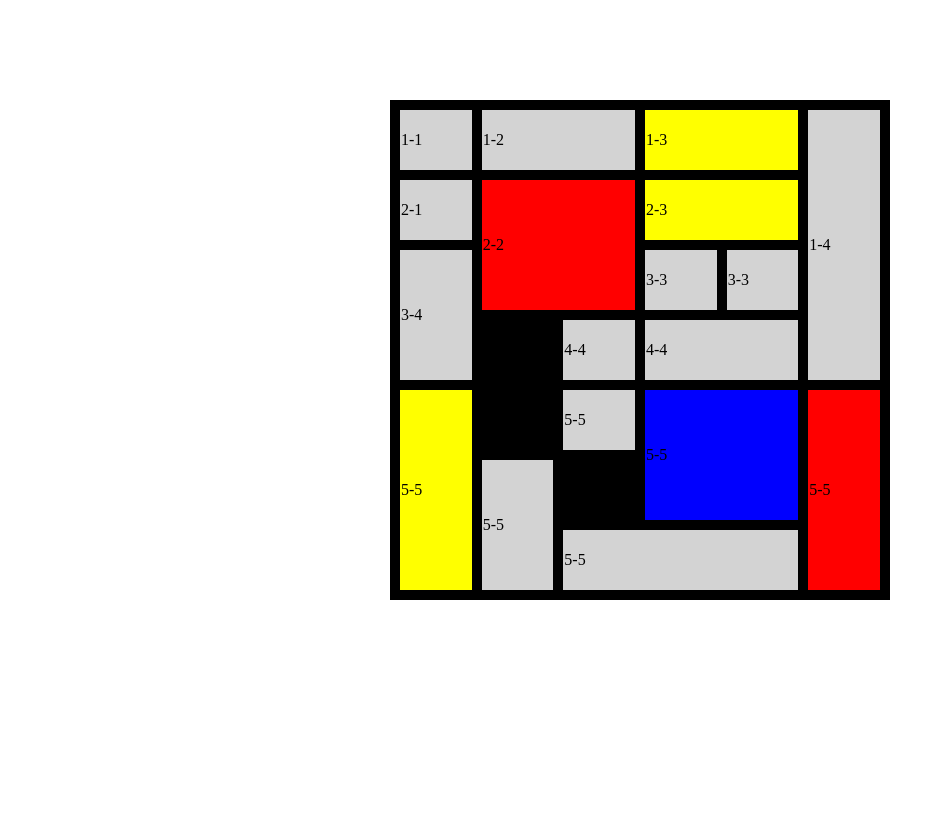
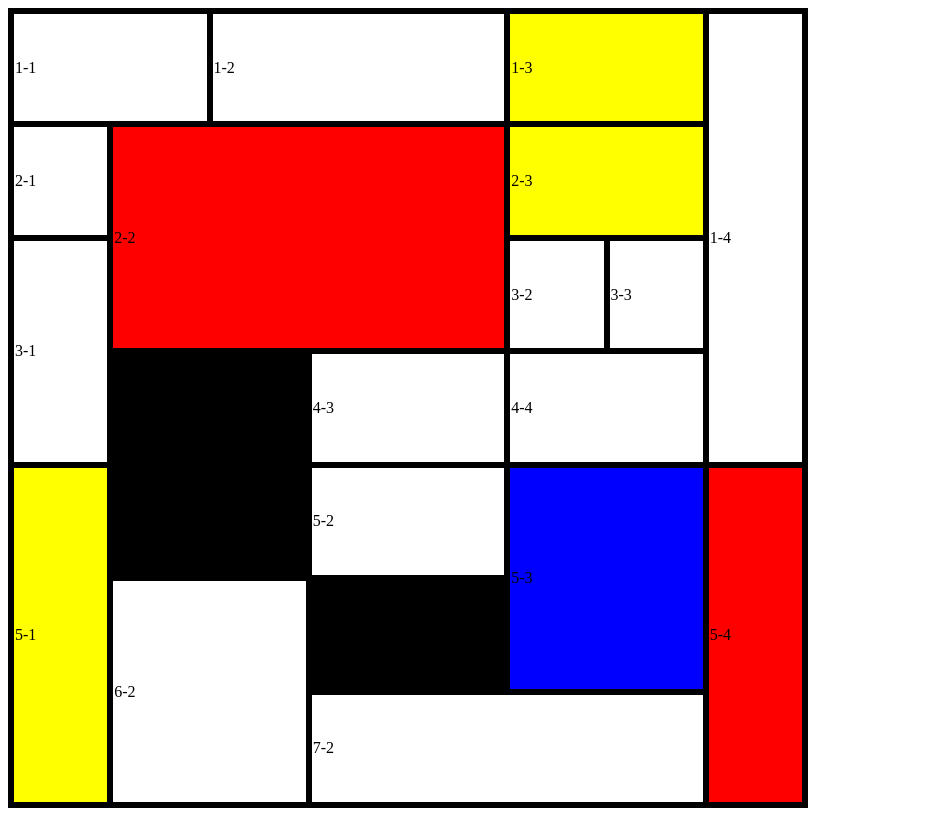
Before and after one commit to BOHDAN21-31/Home_Work_6, a plain HTML site: page index.html in a window 1280 px wide. Shown: the whole page, without its empty margins (0-945 px from the left). Drawn offline with Linux system fonts and the light colour scheme.

Commit message:
refresh and complete 100%.

```diff
--- a/index.html
+++ b/index.html
@@ -1,50 +1,60 @@
-<!doctype html>
+<!DOCTYPE html>
 <html lang="en">
 <head>
     <meta charset="UTF-8">
-    <meta name="viewport"
-          content="width=device-width, user-scalable=no, initial-scale=1.0, maximum-scale=1.0, minimum-scale=1.0">
-    <meta http-equiv="X-UA-Compatible" content="ie=edge">
-    <title>Document</title>
-    <link rel="stylesheet" href="style.css"
-    >
+    <title>Mondrian Table</title>
+    <style>
+        table {
+            border-collapse: collapse;
+            table-layout: fixed;
+            width: 800px;
+            height: 800px;
+        }
+        td {
+            border: 6px solid black;
+        }
+        .red { background-color: red; }
+        .yellow { background-color: yellow; }
+        .blue { background-color: blue; }
+        .black { background-color: black; }
+    </style>
 </head>
 <body>
 
 <table>
     <tr>
-        <td>1-1</td>
-        <td colspan="2">1-2</td>
+        <td colspan="2">1-1</td>
+        <td colspan="3">1-2</td>
         <td class="yellow" colspan="2">1-3</td>
         <td rowspan="4">1-4</td>
     </tr>
     <tr>
-    <td>2-1</td>
-    <td class="red" colspan="2" rowspan="2">2-2</td>
-    <td class="yellow" colspan="2">2-3</td>
+        <td>2-1</td>
+        <td class="red" colspan="4" rowspan="2">2-2</td>
+        <td class="yellow" colspan="2" >2-3</td>
     </tr>
     <tr>
-        <td rowspan="2">3-4</td>
-        <td>3-3</td>
+        <td rowspan="2">3-1</td>
+        <td>3-2</td>
         <td>3-3</td>
     </tr>
     <tr>
-        <td rowspan="2" class="black">3-4</td>
-        <td>4-4</td>
+        <td rowspan="2" colspan="2" class="black">4-2</td>
+        <td colspan="2">4-3</td>
         <td colspan="2">4-4</td>
     </tr>
     <tr>
-        <td rowspan="3" class="yellow">5-5</td>
-        <td>5-5</td>
-        <td colspan="2" rowspan="2" class="blue">5-5</td>
-        <td rowspan="3" class="red">5-5</td>
+        <td rowspan="3" class="yellow">5-1</td>
+        <td colspan="2">5-2</td>
+        <td colspan="2" rowspan="2" class="blue">5-3</td>
+        <td rowspan="3" class="red">5-4</td>
     </tr>
     <tr>
-        <td rowspan="2">5-5</td>
-        <td class="black">5-5</td>
+        <td rowspan="2" colspan="2">6-2</td>
+        <td colspan="2" class="black">6-3</td>
     </tr>
     <tr>
-        <td colspan="3">5-5</td>
+        <td colspan="4">7-2</td>
     </tr>
 </table>
 
--- a/style.css
+++ b/style.css
@@ -4,17 +4,19 @@ body {
 
 table {
 
-    width: 500px;
+    width: 1225px;
+    height: 1210px;
     min-height: 500px;
     margin: 100px auto;
     border-collapse: collapse;
-    border: 5px solid black;
+    border: 10px solid black;
 }
 
 td {
     border: 10px solid black;
     background-color: lightgray;
-    width: 10px;
+    width: 50px;
+    height: 50px;
 }
 
 .red {
```
